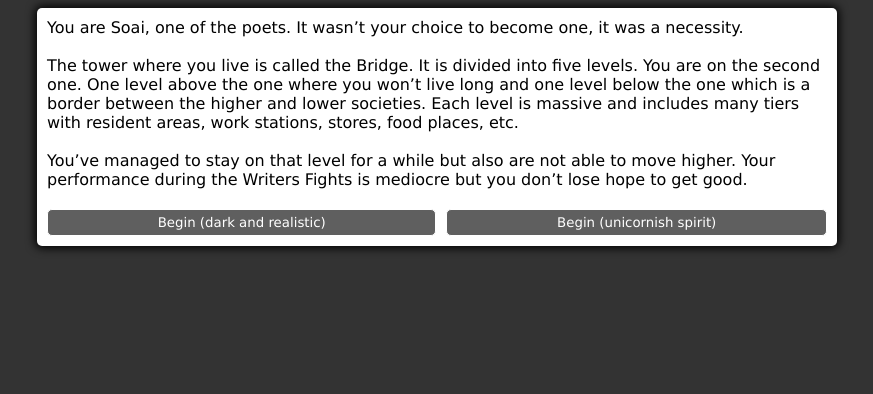
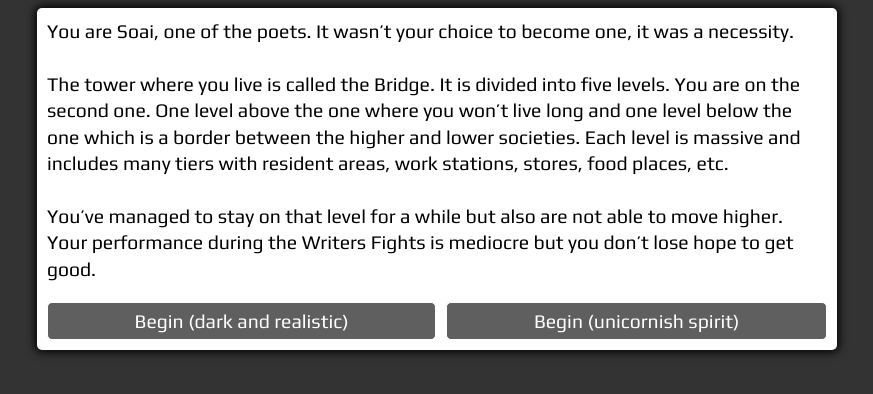
Before and after one commit to Dimterion/Interactive-text-adventure-game, a website: page game.html in a window 1280 px wide. Shown: the whole page, without its empty margins (203-1076 px from the left). Drawn offline with Linux system fonts and the light colour scheme.

Commit message:
Changed font and adjusted text style

```diff
--- a/game.html
+++ b/game.html
@@ -4,6 +4,12 @@
     <meta charset="UTF-8" />
     <meta http-equiv="X-UA-Compatible" content="IE=edge" />
     <meta name="viewport" content="width=device-width, initial-scale=1.0" />
+    <link rel="preconnect" href="https://fonts.googleapis.com" />
+    <link rel="preconnect" href="https://fonts.gstatic.com" crossorigin />
+    <link
+      href="https://fonts.googleapis.com/css2?family=Play:wght@400;700&display=swap"
+      rel="stylesheet"
+    />
     <link rel="stylesheet" href="style.css" />
     <script defer src="script.js"></script>
     <title>Poets of tomorrow’s world</title>
--- a/style.css
+++ b/style.css
@@ -2,7 +2,9 @@
 *::before,
 *::after {
   box-sizing: border-box;
-  font-family: Verdana, Geneva, Tahoma, sans-serif;
+  font-family: Play, Verdana, Geneva, Tahoma, sans-serif;
+  font-size: 1.1rem;
+  line-height: 1.5rem;
 }
 
 body {
```
Also changed, not shown: index.html (+6 -0 lines).
